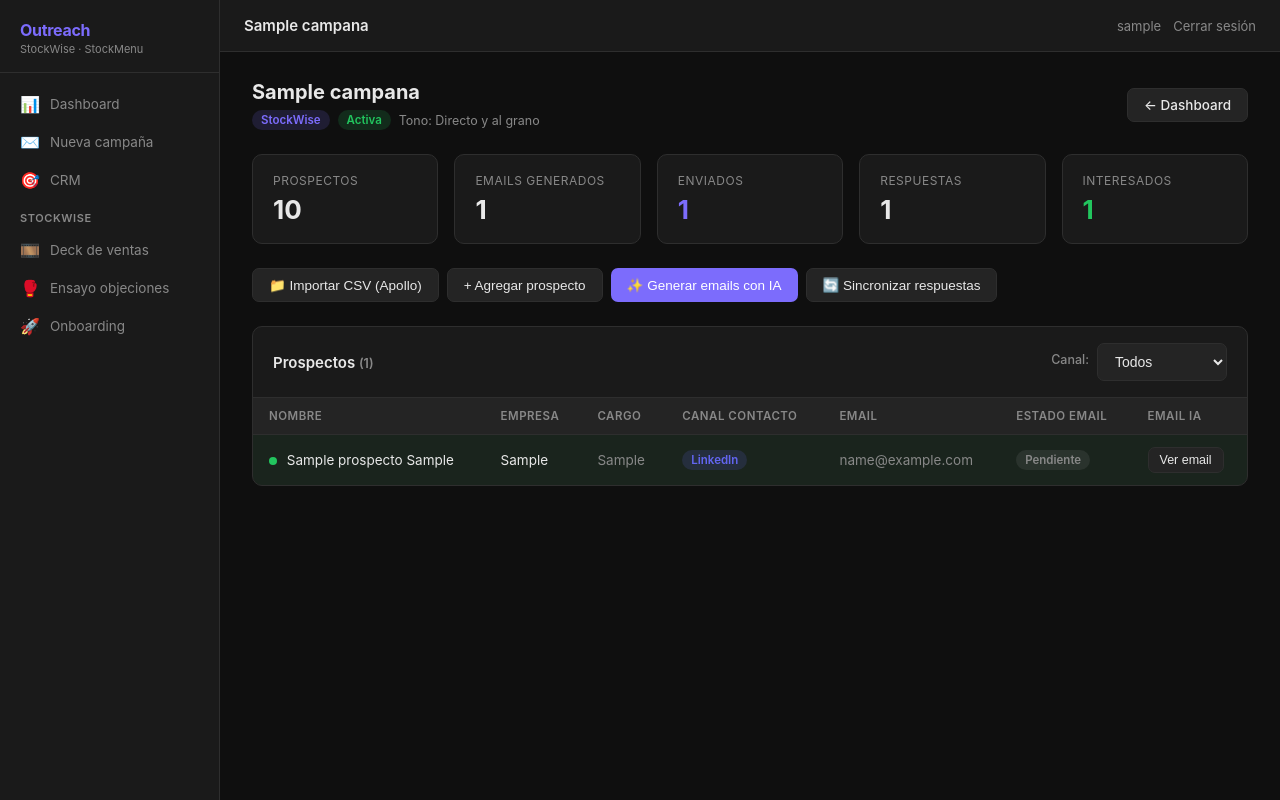
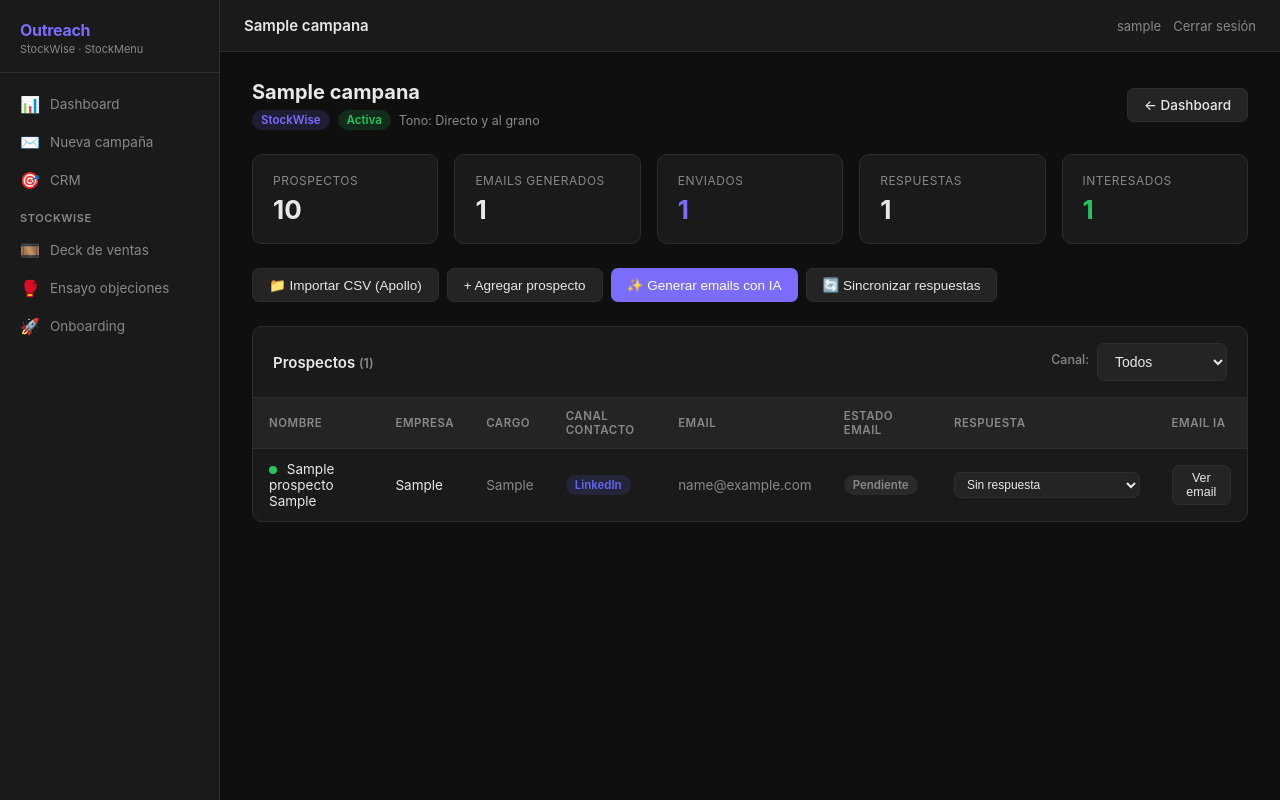
Before and after one commit to CarobethPaez/Outreach, a Django app: page /campanas/1/ in a window 1280 px wide. Run offline with Django 4.2, Linux system fonts and the light colour scheme; a user stored in the database is signed in; tables that the repository leaves empty hold one stand-in row (values such as "Sample post").

Commit message:
feat: agregar estado_respuesta a Prospecto con dropdown AJAX en tabla
- Nuevo campo estado_respuesta (8 opciones)
- Dropdown inline en cada fila de campana_detalle que guarda con AJAX
- Colores de fila: verde interesado/demo, rojo no interesado, gris sin respuesta, amarillo mas info
- Endpoint POST /prospectos/<pk>/estado-respuesta/
- Migracion 0004_estado_respuesta_prospecto aplicada

Co-Authored-By: Claude Sonnet 4.6 <noreply@anthropic.com>

```diff
--- a/apps/campaigns/models.py
+++ b/apps/campaigns/models.py
@@ -66,6 +66,16 @@ class Prospecto(models.Model):
         ('apollo', 'Apollo'),
         ('manual', 'Manual'),
     ]
+    ESTADOS_RESPUESTA = [
+        ('sin_respuesta', 'Sin respuesta'),
+        ('interesado', 'Interesado ✓'),
+        ('no_interesado', 'No interesado'),
+        ('no_interesado_sap', 'No interesado — usa SAP'),
+        ('no_interesado_sistema', 'No interesado — tiene sistema'),
+        ('pedir_mas_info', 'Pidió más información'),
+        ('agendar_demo', 'Quiere demo'),
+        ('no_responde', 'No responde'),
+    ]
 
     campana = models.ForeignKey(Campana, on_delete=models.CASCADE, related_name='prospectos')
     nombre = models.CharField(max_length=100)
@@ -81,6 +91,10 @@ class Prospecto(models.Model):
     canal_contacto = models.CharField(max_length=20, choices=CANALES, blank=True, default='')
     contactado = models.BooleanField(default=False)
     fuente = models.CharField(max_length=20, choices=FUENTES, default='apollo')
+    estado_respuesta = models.CharField(
+        max_length=30, choices=ESTADOS_RESPUESTA, default='sin_respuesta',
+        verbose_name='Estado respuesta'
+    )
     instantly_lead_id = models.CharField(max_length=200, blank=True)
     creado = models.DateTimeField(auto_now_add=True)
 
--- a/apps/campaigns/views.py
+++ b/apps/campaigns/views.py
@@ -101,6 +101,7 @@ def campana_detalle(request, pk):
         'prospectos': prospectos,
         'emails_aprobados_no_enviados': emails_aprobados_no_enviados,
         'estados_prospecto': Prospecto.ESTADOS,
+        'estados_respuesta': Prospecto.ESTADOS_RESPUESTA,
         'canales_prospecto': Prospecto.CANALES,
         'filtro_canal': filtro_canal,
         'hay_no_contactados': hay_no_contactados,
@@ -132,6 +133,22 @@ def agregar_prospecto(request, pk):
     except Exception as e:
         messages.error(request, f'Error al agregar prospecto: {e}')
     return redirect('campana_detalle', pk=pk)
+
+
+@require_POST
+def actualizar_estado_respuesta(request, pk):
+    if not request.user.is_authenticated or not request.user.is_superuser:
+        return JsonResponse({'error': 'Sin permiso'}, status=403)
+
+    prospecto = get_object_or_404(Prospecto, pk=pk)
+    nuevo_estado = request.POST.get('estado_respuesta', '')
+    valores_validos = [v for v, _ in Prospecto.ESTADOS_RESPUESTA]
+    if nuevo_estado not in valores_validos:
+        return JsonResponse({'error': 'Estado inválido'}, status=400)
+
+    prospecto.estado_respuesta = nuevo_estado
+    prospecto.save(update_fields=['estado_respuesta'])
+    return JsonResponse({'ok': True, 'label': prospecto.get_estado_respuesta_display()})
 
 
 @require_POST
--- a/config/urls.py
+++ b/config/urls.py
@@ -14,6 +14,7 @@ urlpatterns = [
     path('campanas/<int:pk>/sincronizar/', views.sincronizar_respuestas, name='sincronizar'),
     path('campanas/<int:pk>/agregar-prospecto/', views.agregar_prospecto, name='agregar_prospecto'),
     path('campanas/<int:pk>/marcar-contactados/', views.marcar_contactados, name='marcar_contactados'),
+    path('prospectos/<int:pk>/estado-respuesta/', views.actualizar_estado_respuesta, name='actualizar_estado_respuesta'),
     path('emails/<int:pk>/aprobar/', views.aprobar_email, name='aprobar_email'),
     path('emails/<int:pk>/editar/', views.editar_email, name='editar_email'),
     path('crm/', views.crm, name='crm'),
--- a/templates/campana_detalle.html
+++ b/templates/campana_detalle.html
@@ -109,12 +109,13 @@
         <th>Canal contacto</th>
         <th>Email</th>
         <th>Estado email</th>
+        <th>Respuesta</th>
         <th>Email IA</th>
       </tr>
     </thead>
     <tbody>
       {% for p in prospectos %}
-      <tr {% if p.contactado %}style="background:rgba(34,197,94,.06);"{% endif %}>
+      <tr class="fila-respuesta fila-resp-{{ p.estado_respuesta }}" data-prospecto-id="{{ p.pk }}">
         <td>
           {% if p.contactado %}
           <span style="display:inline-block;width:8px;height:8px;border-radius:50%;background:#22c55e;margin-right:6px;vertical-align:middle;" title="Contactado"></span>
@@ -145,6 +146,14 @@
           ">{{ p.get_estado_display }}</span>
         </td>
         <td>
+          <select class="select-estado-respuesta form-control" style="min-width:180px;font-size:12px;padding:4px 8px;"
+            data-id="{{ p.pk }}" onchange="cambiarEstadoRespuesta(this)">
+            {% for val, label in estados_respuesta %}
+            <option value="{{ val }}" {% if p.estado_respuesta == val %}selected{% endif %}>{{ label }}</option>
+            {% endfor %}
+          </select>
+        </td>
+        <td>
           {% if p.email_generado %}
           <button class="btn btn-secondary btn-sm"
             onclick="abrirModal({{ p.email_generado.pk }}, '{{ p.nombre_completo|escapejs }}', '{{ p.email_generado.asunto|escapejs }}', '{{ p.email_generado.cuerpo|escapejs }}', {{ p.email_generado.aprobado|yesno:'true,false' }})">
@@ -157,7 +166,7 @@
       </tr>
       {% empty %}
       <tr>
-        <td colspan="7" class="text-muted" style="text-align:center; padding:28px;">
+        <td colspan="8" class="text-muted" style="text-align:center; padding:28px;">
           Sin prospectos. Importa un CSV de Apollo o agrega uno manualmente.
         </td>
       </tr>
@@ -297,6 +306,29 @@
 
 {% endblock %}
 
+{% block extra_css %}
+<style>
+  /* Colores de fila según estado_respuesta */
+  .fila-resp-interesado,
+  .fila-resp-agendar_demo     { background: rgba(34,197,94,.10) !important; }
+  .fila-resp-no_interesado,
+  .fila-resp-no_interesado_sap,
+  .fila-resp-no_interesado_sistema { background: rgba(239,68,68,.08) !important; }
+  .fila-resp-sin_respuesta,
+  .fila-resp-no_responde      { background: rgba(156,163,175,.06) !important; }
+  .fila-resp-pedir_mas_info   { background: rgba(234,179,8,.10) !important; }
+
+  .select-estado-respuesta {
+    background: transparent;
+    border: 1px solid rgba(255,255,255,.12);
+    border-radius: 6px;
+    color: inherit;
+    cursor: pointer;
+  }
+  .select-estado-respuesta:focus { outline: none; border-color: #7c6cfc; }
+</style>
+{% endblock %}
+
 {% block extra_js %}
 <script>
   let emailActualId = null;
@@ -429,6 +461,33 @@
     if (e.target === this) cerrarModal();
   });
 
+  async function cambiarEstadoRespuesta(select) {
+    const id = select.dataset.id;
+    const estado = select.value;
+    const fd = new FormData();
+    fd.append('estado_respuesta', estado);
+    const r = await fetch(`/prospectos/${id}/estado-respuesta/`, {
+      method: 'POST',
+      headers: {'X-CSRFToken': getCookie('csrftoken')},
+      body: fd,
+    });
+    if (r.ok) {
+      const fila = select.closest('tr');
+      // Quitar clases de color anteriores y aplicar la nueva
+      fila.className = fila.className.replace(/\bfila-resp-\S+/g, '').trim();
+      fila.classList.add('fila-respuesta', `fila-resp-${estado}`);
+    } else {
+      alert('Error al guardar el estado.');
+      select.value = select.dataset.prev || select.value;
+    }
+  }
+
+  // Guardar valor previo para rollback en caso de error
+  document.querySelectorAll('.select-estado-respuesta').forEach(s => {
+    s.dataset.prev = s.value;
+    s.addEventListener('change', () => { s.dataset.prev = s.value; });
+  });
+
   // Email opcional cuando canal es LinkedIn o RRSS
   const canalSelect = document.querySelector('#modal-prospecto select[name="canal_contacto"]');
   const emailInput = document.getElementById('prospecto-email');
```
Also changed, not shown: apps/campaigns/migrations/0004_estado_respuesta_prospecto.py (added).
